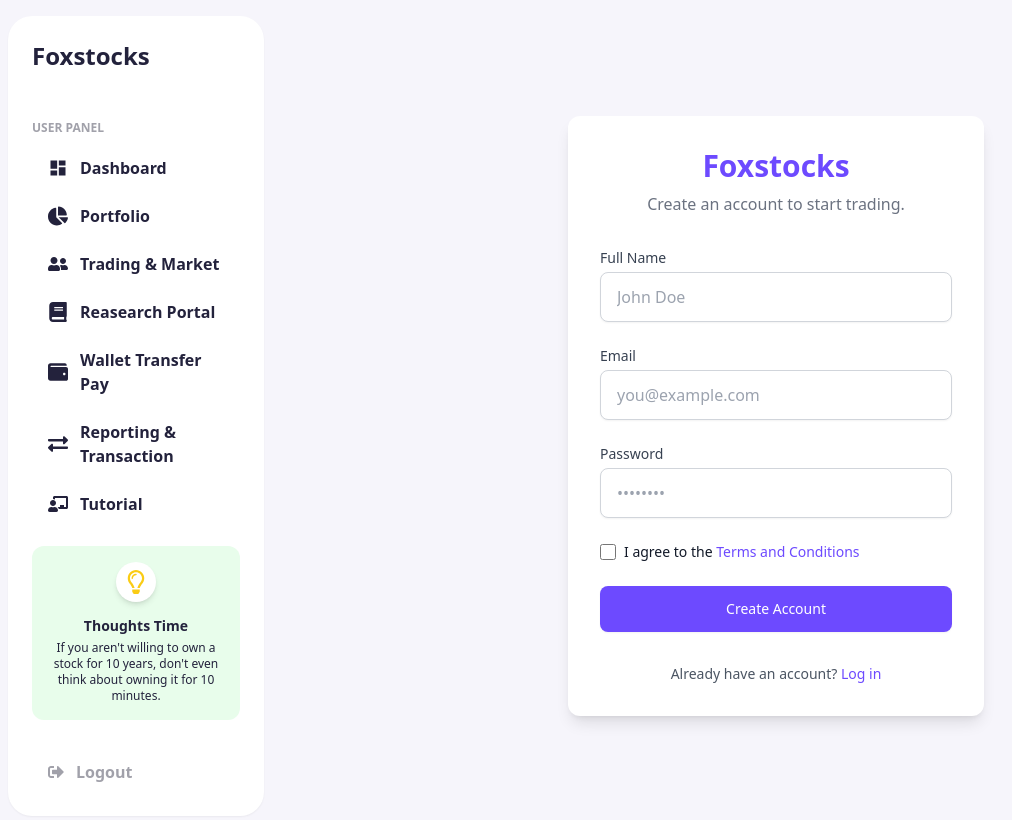
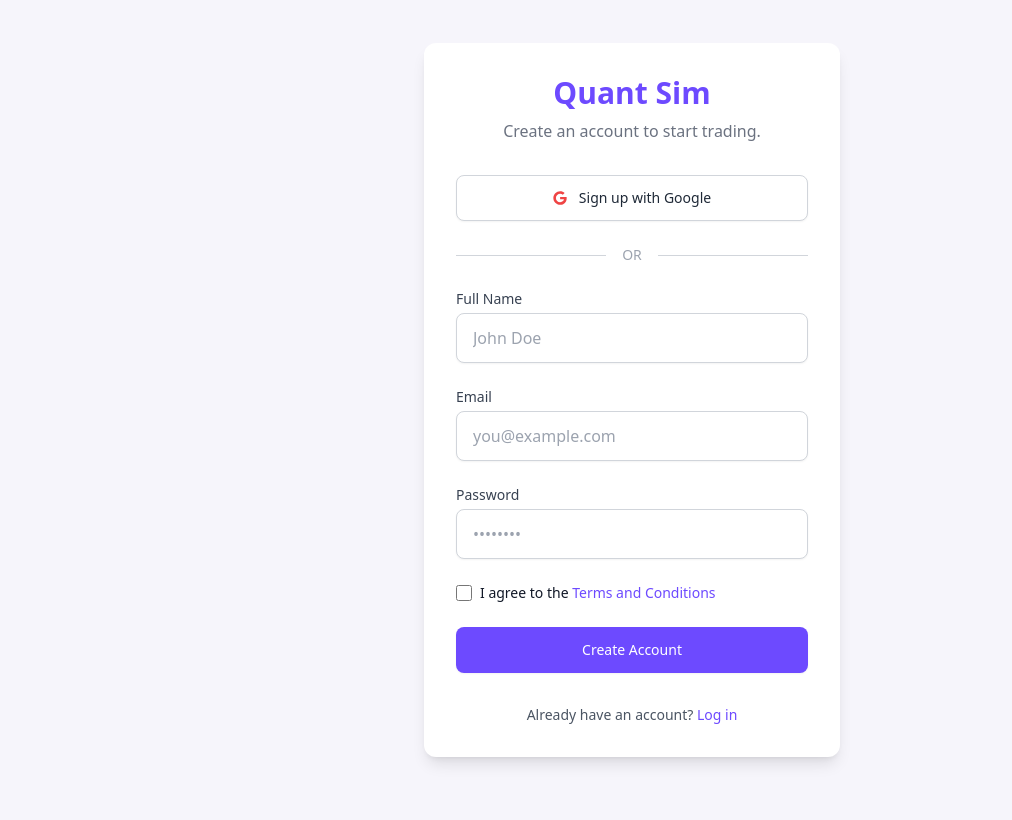
Before and after one commit to Quant-Sim/quant_sim_app, a Next.js app: page /signup in a window 1280 px wide. Shown: the top 820 px of the page, without its empty margins (8-1020 px from the left). Built offline with nearby package versions, Linux system fonts and the light colour scheme.

Commit message:
feat; google login

```diff
--- a/app/(auth)/login/page.tsx
+++ b/app/(auth)/login/page.tsx
@@ -1,5 +1,9 @@
+'use client';
+
 import Link from 'next/link';
-import {AppValues} from "@/app/cores/app_values";
+import { signIn } from 'next-auth/react';
+import { AppValues } from '@/app/cores/app_values';
+import { FaGoogle } from 'react-icons/fa';
 
 export default function LoginPage() {
   return (
@@ -9,7 +13,26 @@ export default function LoginPage() {
           <p className="text-gray-500 mt-2">Welcome back! Please enter your details.</p>
         </div>
 
-      <form className="space-y-6">
+        {/* --- Google 로그인 버튼 섹션 --- */}
+        <div className="space-y-4">
+          <button
+              onClick={() => signIn('google', { callbackUrl: '/' })}
+              className="w-full flex items-center justify-center gap-3 py-3 px-4 border border-gray-300 rounded-lg shadow-sm text-sm font-medium text-gray-800 bg-white hover:bg-gray-50 focus:outline-none focus:ring-2 focus:ring-offset-2 focus:ring-gray-400"
+          >
+            <FaGoogle className="text-red-500" />
+            <span>Sign in with Google</span>
+          </button>
+
+          {/* --- "OR" 구분선 --- */}
+          <div className="relative flex py-2 items-center">
+            <div className="flex-grow border-t border-gray-300"></div>
+            <span className="flex-shrink mx-4 text-gray-400 text-sm">OR</span>
+            <div className="flex-grow border-t border-gray-300"></div>
+          </div>
+        </div>
+
+        {/* --- 기존 이메일/비밀번호 로그인 폼 --- */}
+        <form className="space-y-6 mt-4">
           <div>
             <label htmlFor="email" className="block text-sm font-medium text-gray-700">
               Email
@@ -20,10 +43,8 @@ export default function LoginPage() {
                 name="email"
                 placeholder="you@example.com"
                 className="mt-1 block w-full px-4 py-3 border border-gray-300 rounded-lg shadow-sm focus:outline-none focus:ring-2 focus:ring-fox-purple"
-            required
             />
           </div>
-
           <div>
             <div className="flex items-center justify-between">
               <label htmlFor="password" className="block text-sm font-medium text-gray-700">
@@ -39,10 +60,8 @@ export default function LoginPage() {
                 name="password"
                 placeholder="••••••••"
                 className="mt-1 block w-full px-4 py-3 border border-gray-300 rounded-lg shadow-sm focus:outline-none focus:ring-2 focus:ring-fox-purple"
-            required
             />
           </div>
-
           <div>
             <button
                 type="submit"
@@ -53,6 +72,7 @@ export default function LoginPage() {
           </div>
         </form>
 
+        {/* --- 회원가입 링크 --- */}
         <p className="mt-8 text-center text-sm text-gray-600">
           Don&apos;t have an account?{' '}
           <Link href="/signup" className="font-medium text-fox-purple hover:underline">
--- a/app/(auth)/signup/page.tsx
+++ b/app/(auth)/signup/page.tsx
@@ -1,5 +1,9 @@
+'use client'; // 💡 클라이언트 컴포넌트로 전환
+
 import Link from 'next/link';
-import {AppValues} from "@/app/cores/app_values";
+import { signIn } from 'next-auth/react'; // 💡 signIn 함수 임포트
+import { AppValues } from '../../cores/app_values';
+import { FaGoogle } from 'react-icons/fa'; // 💡 Google 아이콘 임포트
 
 export default function SignUpPage() {
   return (
@@ -9,7 +13,25 @@ export default function SignUpPage() {
           <p className="text-gray-500 mt-2">Create an account to start trading.</p>
         </div>
 
-      <form className="space-y-6">
+        <div className="space-y-4">
+          {/* 💡 Google로 가입하기 버튼 */}
+          <button
+              onClick={() => signIn('google', { callbackUrl: '/' })} // 클릭 시 Google 로그인/가입 실행
+              className="w-full flex items-center justify-center gap-3 py-3 px-4 border border-gray-300 rounded-lg shadow-sm text-sm font-medium text-gray-800 bg-white hover:bg-gray-50 focus:outline-none focus:ring-2 focus:ring-offset-2 focus:ring-gray-400"
+          >
+            <FaGoogle className="text-red-500" />
+            <span>Sign up with Google</span>
+          </button>
+
+          <div className="relative flex py-2 items-center">
+            <div className="flex-grow border-t border-gray-300"></div>
+            <span className="flex-shrink mx-4 text-gray-400 text-sm">OR</span>
+            <div className="flex-grow border-t border-gray-300"></div>
+          </div>
+        </div>
+
+        <form className="space-y-6 mt-4">
+          {/* 기존 이메일/비밀번호 가입 폼 */}
           <div>
             <label htmlFor="fullName" className="block text-sm font-medium text-gray-700">
               Full Name
@@ -20,10 +42,8 @@ export default function SignUpPage() {
                 name="fullName"
                 placeholder="John Doe"
                 className="mt-1 block w-full px-4 py-3 border border-gray-300 rounded-lg shadow-sm focus:outline-none focus:ring-2 focus:ring-fox-purple"
-            required
             />
           </div>
-
           <div>
             <label htmlFor="email" className="block text-sm font-medium text-gray-700">
               Email
@@ -34,10 +54,8 @@ export default function SignUpPage() {
                 name="email"
                 placeholder="you@example.com"
                 className="mt-1 block w-full px-4 py-3 border border-gray-300 rounded-lg shadow-sm focus:outline-none focus:ring-2 focus:ring-fox-purple"
-            required
             />
           </div>
-
           <div>
             <label htmlFor="password" className="block text-sm font-medium text-gray-700">
               Password
@@ -48,17 +66,14 @@ export default function SignUpPage() {
                 name="password"
                 placeholder="••••••••"
                 className="mt-1 block w-full px-4 py-3 border border-gray-300 rounded-lg shadow-sm focus:outline-none focus:ring-2 focus:ring-fox-purple"
-            required
             />
           </div>
-
           <div className="flex items-center">
             <input
                 id="terms"
                 name="terms"
                 type="checkbox"
                 className="h-4 w-4 text-fox-purple border-gray-300 rounded focus:ring-fox-purple"
-            required
             />
             <label htmlFor="terms" className="ml-2 block text-sm text-gray-900">
               I agree to the{' '}
@@ -67,7 +82,6 @@ export default function SignUpPage() {
               </Link>
             </label>
           </div>
-
           <div>
             <button
                 type="submit"
--- /dev/null
+++ b/app/api/auth/[...nextauth]/route.ts
@@ -0,0 +1,14 @@
+import NextAuth from 'next-auth';
+import GoogleProvider from 'next-auth/providers/google';
+
+const handler = NextAuth({
+  providers: [
+    GoogleProvider({
+      clientId: process.env.GOOGLE_CLIENT_ID ?? '',
+      clientSecret: process.env.GOOGLE_CLIENT_SECRET ?? '',
+    }),
+  ],
+  secret: process.env.NEXTAUTH_SECRET,
+});
+
+export { handler as GET, handler as POST };
--- a/app/cores/app_values.ts
+++ b/app/cores/app_values.ts
@@ -3,5 +3,5 @@
  * 앱 이름, API 엔드포인트, 기본 설정 등을 이곳에서 관리합니다.
  */
 export const AppValues = {
-  appName: 'Foxstocks',
+  appName: 'Quant Sim',
 };
--- a/app/layout.tsx
+++ b/app/layout.tsx
@@ -1,10 +1,10 @@
 import type { Metadata } from 'next';
 import './globals.css';
-import Sidebar from './components/Sidebar';
+import Providers from './providers'; // 💡 Providers 임포트
 
 export const metadata: Metadata = {
-  title: 'Foxstocks Dashboard',
-  description: 'A dashboard UI for Foxstocks, created with Next.js',
+  title: 'Quant Sim Dashboard',
+  description: 'A dashboard UI for Qunat Sim, created with Next.js',
 };
 
 export default function RootLayout({
@@ -15,10 +15,8 @@ export default function RootLayout({
   return (
     <html lang="ko">
       <body>
-        <div className="flex min-h-screen p-4">
-          <Sidebar />
-          <main className="flex-1 pl-8">{children}</main>
-        </div>
+        {/* 💡 Providers로 전체를 감싸줍니다. */}
+        <Providers>{children}</Providers>
       </body>
     </html>
   );
--- /dev/null
+++ b/app/providers.tsx
@@ -0,0 +1,7 @@
+'use client';
+
+import { SessionProvider } from 'next-auth/react';
+
+export default function Providers({ children }: { children: React.ReactNode }) {
+  return <SessionProvider>{children}</SessionProvider>;
+}
--- a/package.json
+++ b/package.json
@@ -10,6 +10,7 @@
   },
   "dependencies": {
     "next": "14.2.3",
+    "next-auth": "^4.24.11",
     "react": "^18",
     "react-dom": "^18",
     "react-icons": "^5.2.1"
--- a/tsconfig.json
+++ b/tsconfig.json
@@ -1,6 +1,5 @@
 {
   "compilerOptions": {
-    "target": "es5",
     "lib": ["dom", "dom.iterable", "esnext"],
     "allowJs": true,
     "skipLibCheck": true,
@@ -19,7 +18,7 @@
       }
     ],
     "paths": {
-      "@/*": ["./*"]
+      "@/*": ["./*"] // <--- 이 부분이 중요합니다!
     }
   },
   "include": ["next-env.d.ts", "**/*.ts", "**/*.tsx", ".next/types/**/*.ts"],
```
Also changed, not shown: middleware.ts (+8 -33 lines), 2 other files (tests, documents, lock files or other folders). Lines whose indentation alone changed are shown as unchanged.
